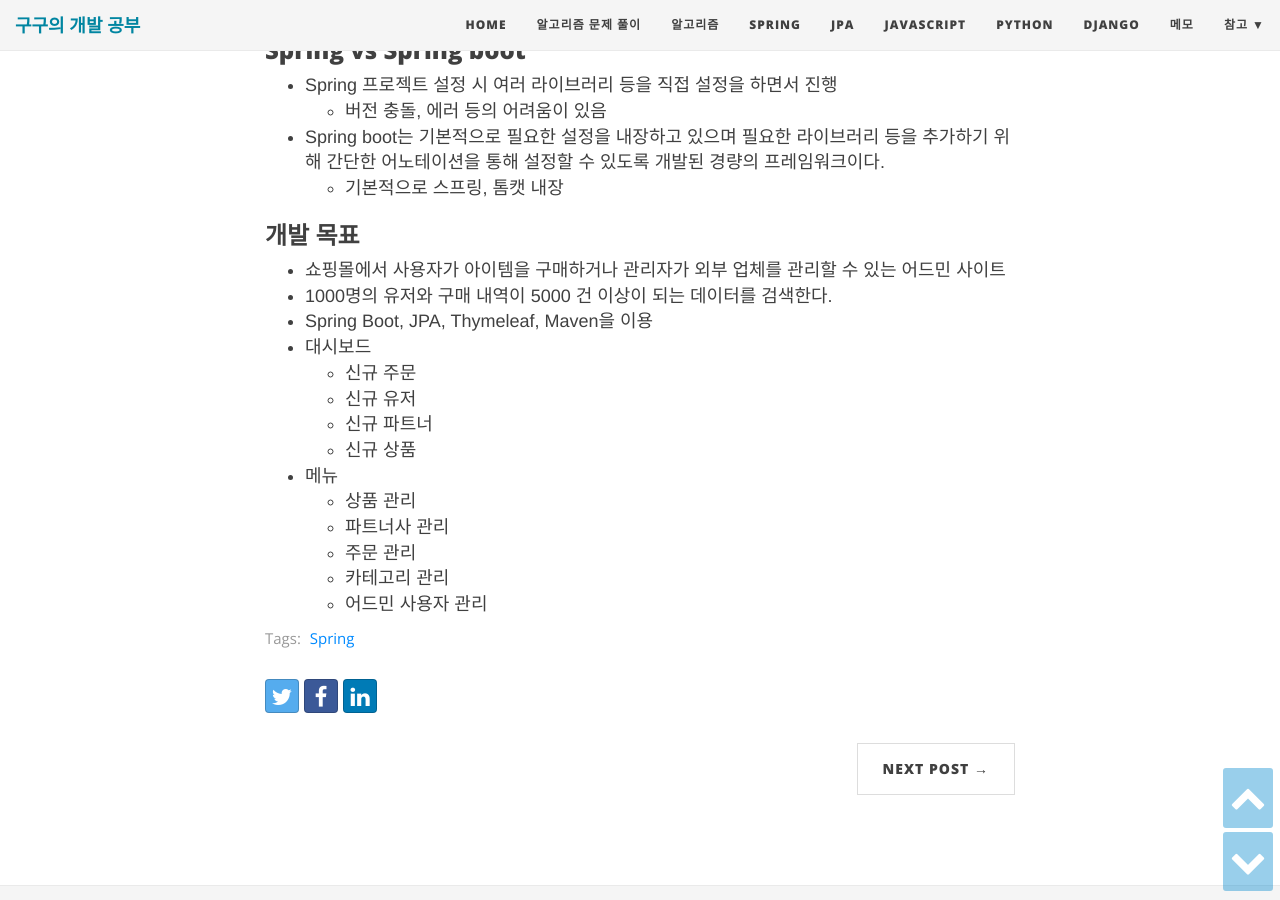
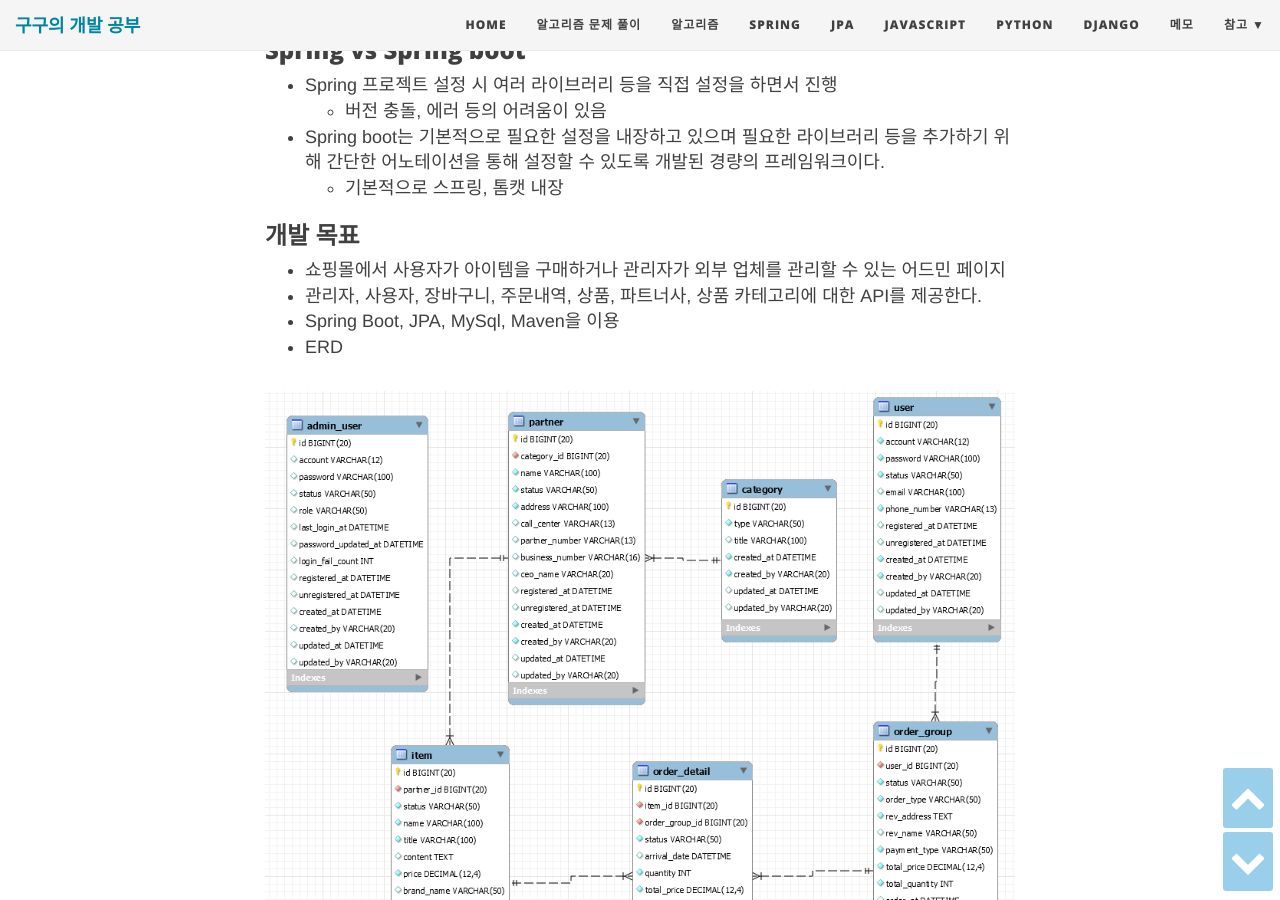
Before and after one commit to lar542/lar542.github.io, a Jekyll site: the page built from _Spring/2019-09-20-Spring1.md, in a window 1280 px wide and 900 px high, scrolled down 822 px. Built offline with Jekyll 4.4.1, drawn with Linux system fonts in a browser that asks for light colours; nearby versions of some CDN libraries; comment, search, counter and statistics services are not loaded.

Commit message:
어드민 페이지에 대한 포스트 수정

```diff
--- a/_Spring/2019-09-20-Spring1.md
+++ b/_Spring/2019-09-20-Spring1.md
@@ -22,17 +22,9 @@ bigimg: /img/title_img/201909.jpg
     * 기본적으로 스프링, 톰캣 내장
 
 ### 개발 목표
-* 쇼핑몰에서 사용자가 아이템을 구매하거나 관리자가 외부 업체를 관리할 수 있는 어드민 사이트
-* 1000명의 유저와 구매 내역이 5000 건 이상이 되는 데이터를 검색한다.
-* Spring Boot, JPA, Thymeleaf, Maven을 이용
-* 대시보드
-    * 신규 주문
-    * 신규 유저
-    * 신규 파트너
-    * 신규 상품
-* 메뉴
-    * 상품 관리
-    * 파트너사 관리
-    * 주문 관리
-    * 카테고리 관리
-    * 어드민 사용자 관리
+* 쇼핑몰에서 사용자가 아이템을 구매하거나 관리자가 외부 업체를 관리할 수 있는 어드민 페이지
+* 관리자, 사용자, 장바구니, 주문내역, 상품, 파트너사, 상품 카테고리에 대한 API를 제공한다.
+* Spring Boot, JPA, MySql, Maven을 이용
+* ERD
+
+![어드민 페이지 ERD](/img/post_img/Spring-2019-09-20-1.png)
```
Also changed, not shown: img/post_img/Spring-2019-09-20-1.png (added).
